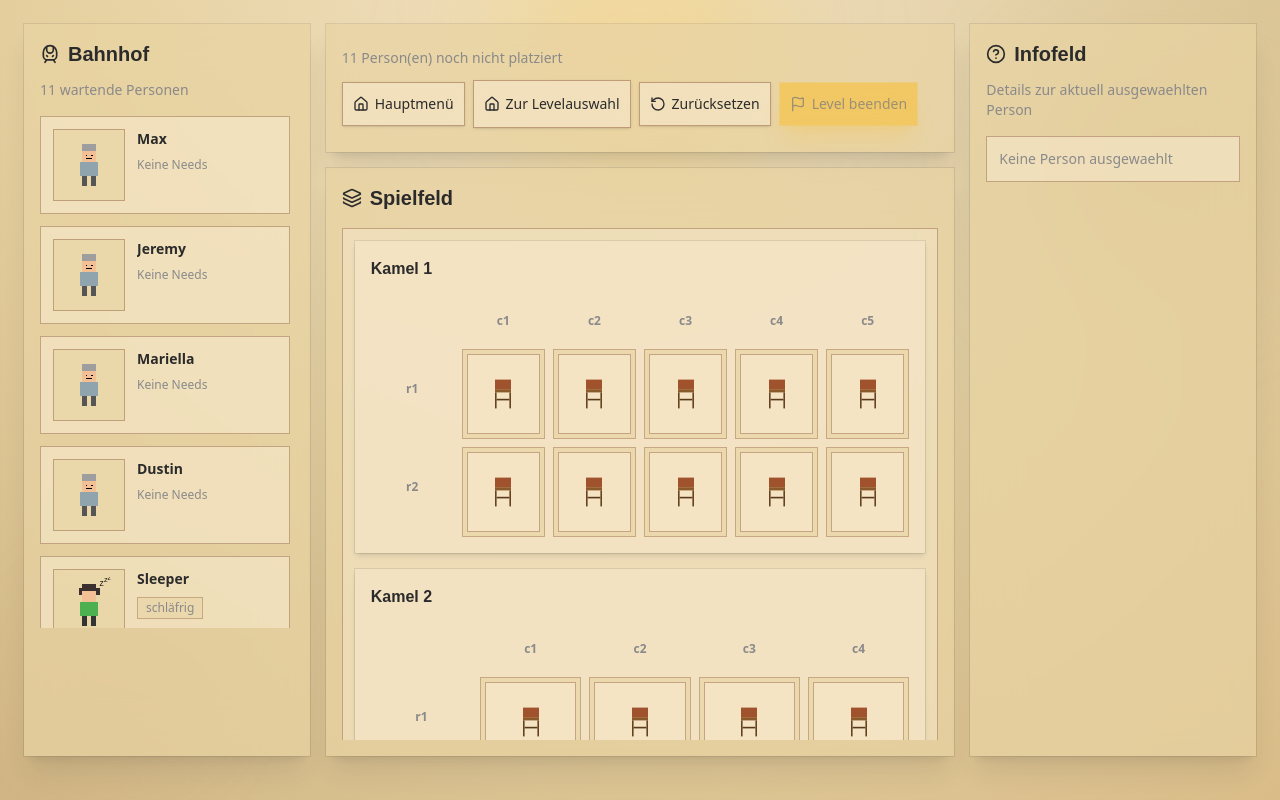
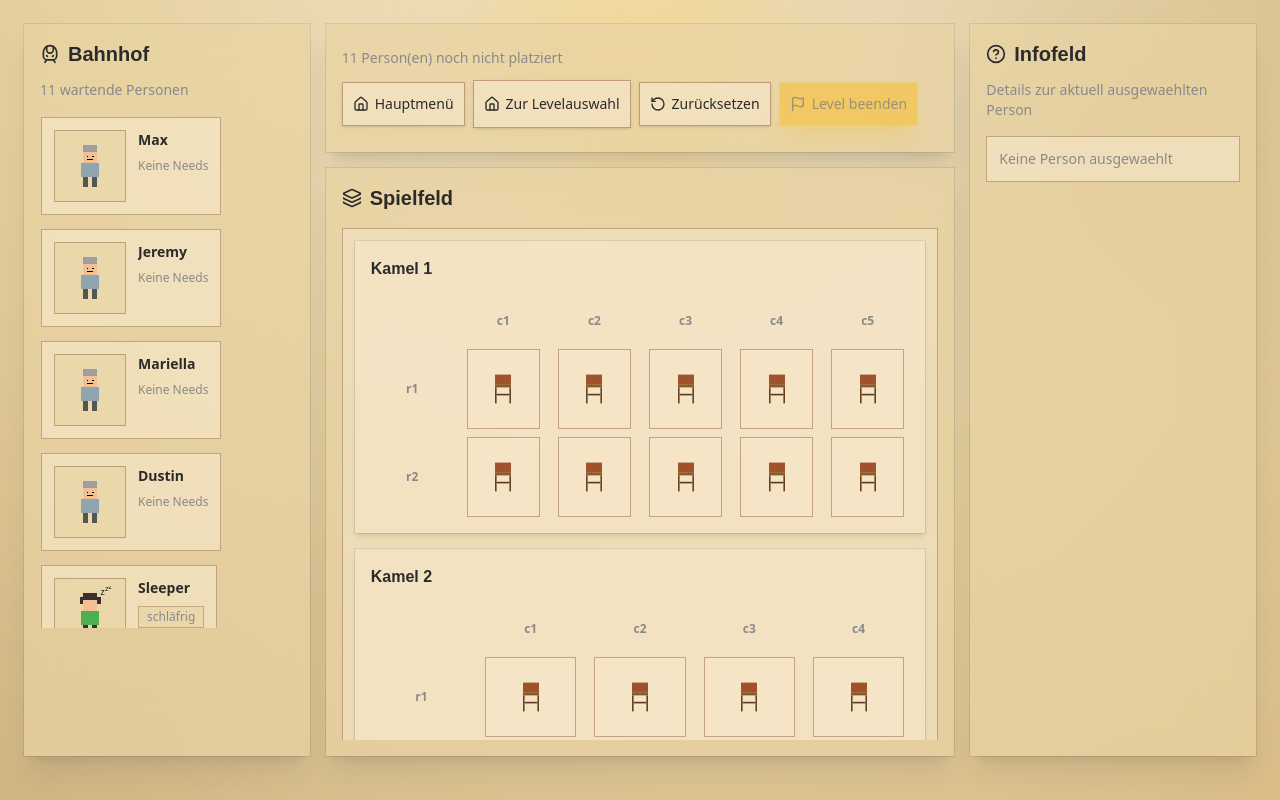
Before and after one commit to dus-tin9/Caravan-Chaos, a React (Vite) app in the folder my-app/: page /level/1 in a window 1280 px wide. Built offline with nearby package versions, Linux system fonts and the light colour scheme.

Commit message:
refactor(ui): remove card hover and route person interactions through person variant

```diff
--- a/my-app/src/components/Bahnhof.jsx
+++ b/my-app/src/components/Bahnhof.jsx
@@ -1,6 +1,7 @@
 import { TrainFront } from 'lucide-react'
 
 import Bahnhof_Display from './Bahnhof_Display'
+import { Button } from '@/components/ui/button'
 import {
     Card,
     CardContent,
@@ -29,17 +30,18 @@ export default function Bahnhof({ className, setSelectedPerson, selectedPerson,
                 <div className="max-h-[64vh] space-y-3 overflow-y-auto pr-1">
                     {waitingPeople.length > 0 ? (
                         waitingPeople.map(person => (
-                            <button
+                            <Button
                                 type="button"
+                                variant="person"
                                 key={person.id}
-                                className="block w-full rounded-xl text-left focus-visible:border-ring focus-visible:ring-2 focus-visible:ring-ring/50"
+                                className="h-auto w-full justify-start rounded-xl px-0 py-0 text-left"
                                 onClick={() => setSelectedPerson(person)}
                             >
                                 <Bahnhof_Display
                                     person={person}
                                     isSelected={selectedPerson?.id === person.id}
                                 />
-                            </button>
+                            </Button>
                         ))
                     ) : (
                         <p className="rounded-xl border border-border/70 bg-background/65 p-3 text-sm text-muted-foreground">
--- a/my-app/src/components/Bahnhof_Display.jsx
+++ b/my-app/src/components/Bahnhof_Display.jsx
@@ -12,7 +12,7 @@ export default function Bahnhof_Display({ person, isSelected = false }){
                 'rounded-xl border bg-background/65 p-3 transition-all',
                 isSelected
                     ? 'border-primary/70 shadow-md shadow-primary/20'
-                    : 'border-border/70 hover:border-border hover:bg-background/80'
+                    : 'border-border/70'
             )}
         >
             <div className="grid grid-cols-[72px_1fr] items-start gap-3">
--- a/my-app/src/components/Sitze.jsx
+++ b/my-app/src/components/Sitze.jsx
@@ -1,4 +1,5 @@
 import Sitz from './Sitz.jsx';
+import { Button } from '@/components/ui/button'
 
 export default function Sitze({ camelId, seats, onSeatClick, onSeatPersonClick }) {
     const columns = (seats[0]?.length ?? 0) + 1
@@ -26,10 +27,11 @@ export default function Sitze({ camelId, seats, onSeatClick, onSeatPersonClick }
                         r{rowIndex + 1}
                     </div>
                     {row.map((seat, colIndex) => (
-                        <button
+                        <Button
                             type="button"
+                            variant="person"
                             key={seat.id}
-                            className="rounded-xl border border-border/60 bg-card/65 p-1 text-left transition hover:bg-card focus-visible:border-ring focus-visible:ring-2 focus-visible:ring-ring/50"
+                            className="h-20 w-full rounded-xl p-1 text-left"
                             onClick={(e) => {
                                 if (seat.occupant) {
                                     e.stopPropagation();
@@ -40,7 +42,7 @@ export default function Sitze({ camelId, seats, onSeatClick, onSeatPersonClick }
                             }}
                         >
                             <Sitz occupant={seat.occupant} />
-                        </button>
+                        </Button>
                     ))}
                 </div>
             ))}
```
